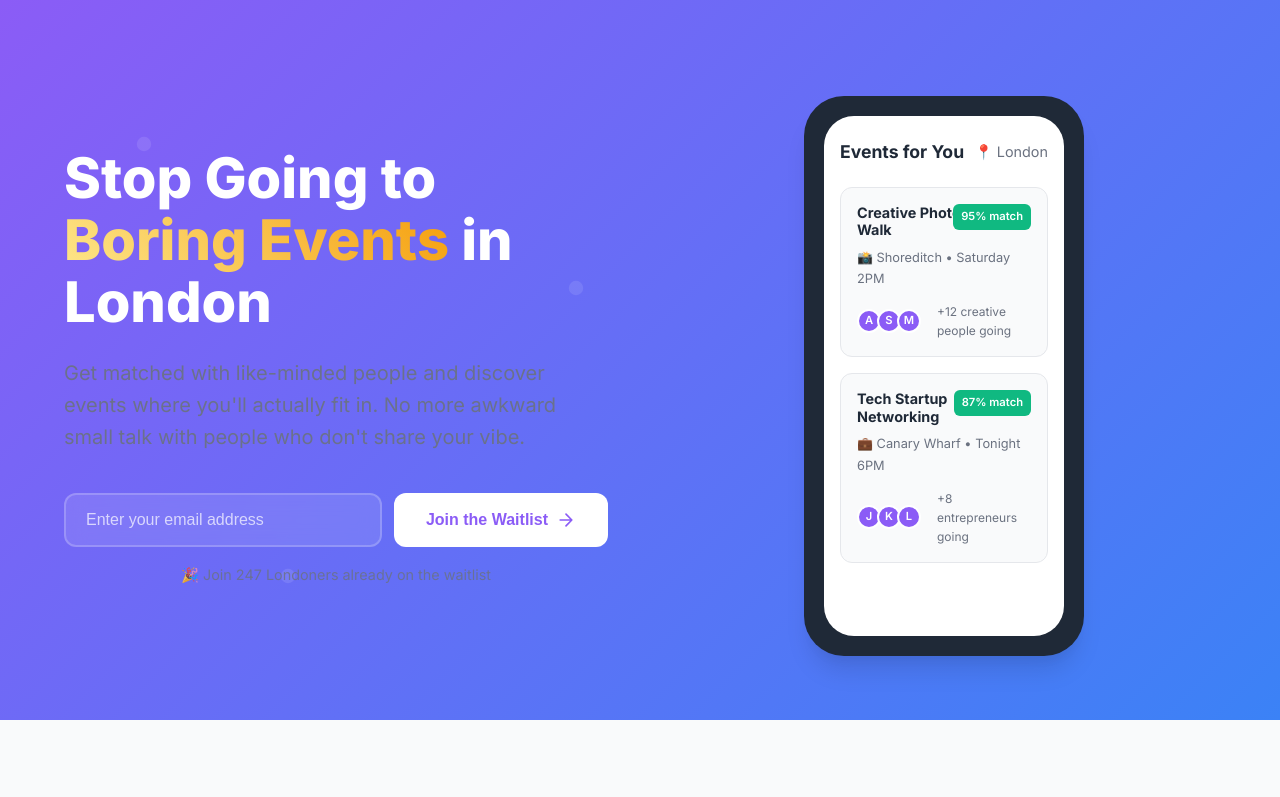
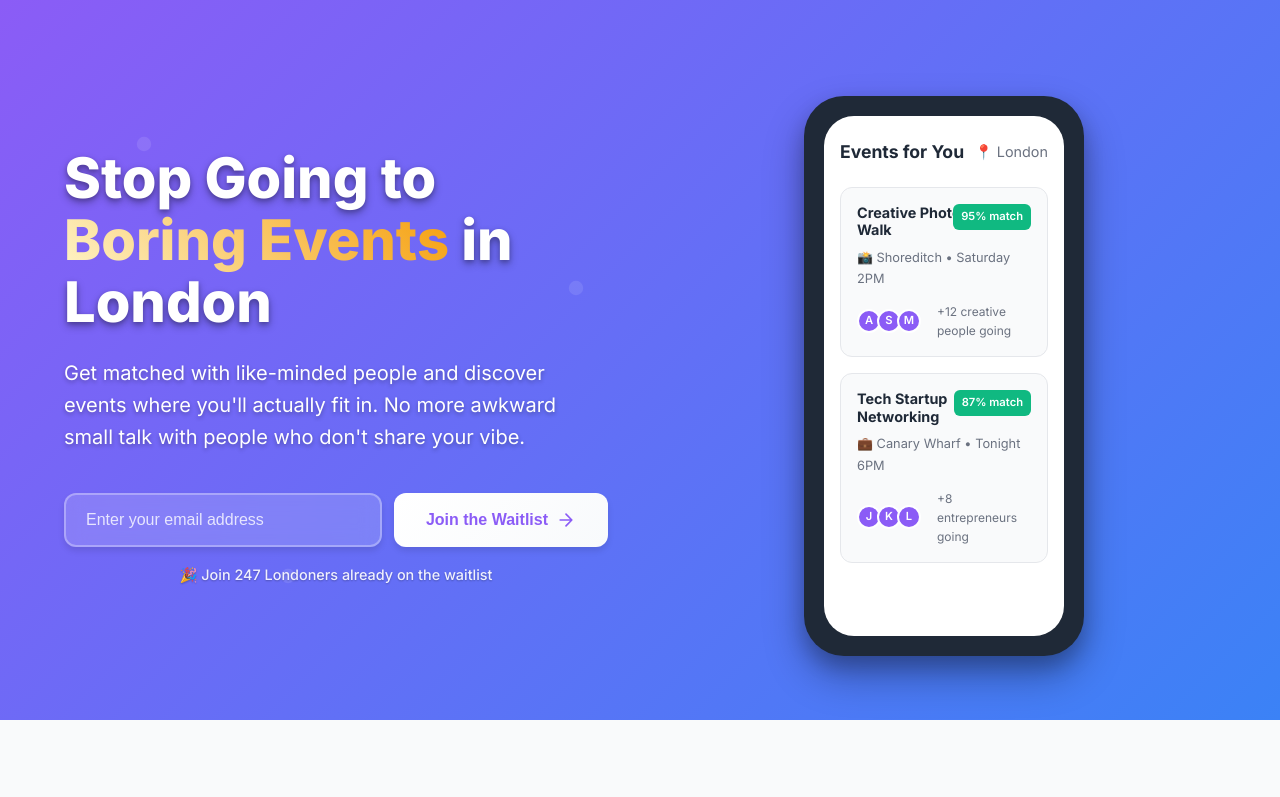
Before and after one commit to ao3059/landing-page-, a website: page index.html in a window 1280 px wide. Shown: the top 797 px of the page. Drawn offline with Linux system fonts and the light colour scheme.

Commit message:
Update [style.css]

```diff
--- a/styles.css
+++ b/styles.css
@@ -96,20 +96,40 @@ p {
     font-weight: 800;
     line-height: 1.1;
     margin-bottom: 1.5rem;
+    color: #FFFFFF;
+    text-shadow: 0 4px 8px rgba(0, 0, 0, 0.3), 0 2px 4px rgba(0, 0, 0, 0.2);
 }
 
 .highlight {
+    background: linear-gradient(45deg, #FEF3C7, #F59E0B);
+    -webkit-background-clip: text;
+    -webkit-text-fill-color: transparent;
+    background-clip: text;
+    text-shadow: none;
+    position: relative;
+}
+
+.highlight::before {
+    content: attr(data-text);
+    position: absolute;
+    top: 0;
+    left: 0;
     background: linear-gradient(45deg, #FDE68A, #F59E0B);
     -webkit-background-clip: text;
     -webkit-text-fill-color: transparent;
     background-clip: text;
+    filter: drop-shadow(0 2px 4px rgba(0, 0, 0, 0.3));
+    z-index: -1;
 }
 
 .hero-subtitle {
     font-size: 1.25rem;
     margin-bottom: 2.5rem;
-    opacity: 0.9;
+    opacity: 1;
     line-height: 1.6;
+    color: #FFFFFF;
+    text-shadow: 0 2px 4px rgba(0, 0, 0, 0.3);
+    font-weight: 400;
 }
 
 /* Forms */
@@ -126,30 +146,33 @@ p {
 .email-input {
     flex: 1;
     padding: 1rem 1.25rem;
-    border: 2px solid rgba(255, 255, 255, 0.2);
+    border: 2px solid rgba(255, 255, 255, 0.3);
     border-radius: 12px;
-    background: rgba(255, 255, 255, 0.1);
+    background: rgba(255, 255, 255, 0.15);
     color: white;
     font-size: 1rem;
     backdrop-filter: blur(10px);
     transition: all 0.3s ease;
+    box-shadow: 0 4px 6px rgba(0, 0, 0, 0.1);
 }
 
 .email-input::placeholder {
-    color: rgba(255, 255, 255, 0.7);
+    color: rgba(255, 255, 255, 0.8);
+    font-weight: 500;
 }
 
 .email-input:focus {
     outline: none;
-    border-color: rgba(255, 255, 255, 0.5);
-    background: rgba(255, 255, 255, 0.15);
+    border-color: rgba(255, 255, 255, 0.6);
+    background: rgba(255, 255, 255, 0.2);
+    box-shadow: 0 4px 12px rgba(0, 0, 0, 0.15);
 }
 
 .cta-button {
     display: flex;
     align-items: center;
     gap: 0.5rem;
-    background: white;
+    background: linear-gradient(135deg, #FFFFFF 0%, #F8FAFC 100%);
     color: var(--primary-purple);
     padding: 1rem 2rem;
     border: none;
@@ -159,28 +182,33 @@ p {
     cursor: pointer;
     transition: all 0.3s ease;
     white-space: nowrap;
+    box-shadow: 0 4px 6px rgba(0, 0, 0, 0.1);
 }
 
 .cta-button:hover {
     transform: translateY(-2px);
-    box-shadow: var(--shadow-lg);
-    background: #F8FAFC;
+    box-shadow: 0 8px 20px rgba(0, 0, 0, 0.2);
+    background: linear-gradient(135deg, #F8FAFC 0%, #E2E8F0 100%);
 }
 
 .form-note {
     font-size: 0.9rem;
-    opacity: 0.8;
+    opacity: 0.9;
     text-align: center;
+    color: #FFFFFF;
+    text-shadow: 0 1px 2px rgba(0, 0, 0, 0.3);
+    font-weight: 500;
 }
 
 /* Success Message */
 .success-message {
-    background: rgba(255, 255, 255, 0.1);
-    border: 2px solid rgba(255, 255, 255, 0.2);
+    background: rgba(255, 255, 255, 0.15);
+    border: 2px solid rgba(255, 255, 255, 0.3);
     border-radius: 16px;
     padding: 2rem;
     text-align: center;
     backdrop-filter: blur(10px);
+    box-shadow: 0 8px 20px rgba(0, 0, 0, 0.2);
 }
 
 .success-icon {
@@ -191,11 +219,13 @@ p {
 .success-content h3 {
     color: white;
     margin-bottom: 0.5rem;
+    text-shadow: 0 2px 4px rgba(0, 0, 0, 0.3);
 }
 
 .success-content p {
-    color: rgba(255, 255, 255, 0.9);
+    color: rgba(255, 255, 255, 0.95);
     margin: 0;
+    text-shadow: 0 1px 2px rgba(0, 0, 0, 0.3);
 }
 
 /* Hero Visual */
@@ -211,7 +241,7 @@ p {
     background: #1F2937;
     border-radius: 40px;
     padding: 20px;
-    box-shadow: var(--shadow-lg);
+    box-shadow: 0 20px 40px rgba(0, 0, 0, 0.3), 0 10px 20px rgba(0, 0, 0, 0.2);
     position: relative;
 }
 
@@ -484,18 +514,22 @@ section {
 .cta-content h2 {
     color: white;
     margin-bottom: 1rem;
+    text-shadow: 0 2px 4px rgba(0, 0, 0, 0.3);
 }
 
 .cta-content p {
-    color: rgba(255, 255, 255, 0.9);
+    color: rgba(255, 255, 255, 0.95);
     margin-bottom: 2rem;
     font-size: 1.1rem;
+    text-shadow: 0 1px 2px rgba(0, 0, 0, 0.3);
 }
 
 .cta-note {
     font-size: 0.9rem;
-    opacity: 0.8;
+    opacity: 0.9;
     margin-top: 1rem;
+    color: rgba(255, 255, 255, 0.95);
+    text-shadow: 0 1px 2px rgba(0, 0, 0, 0.3);
 }
 
 /* Footer */
```
